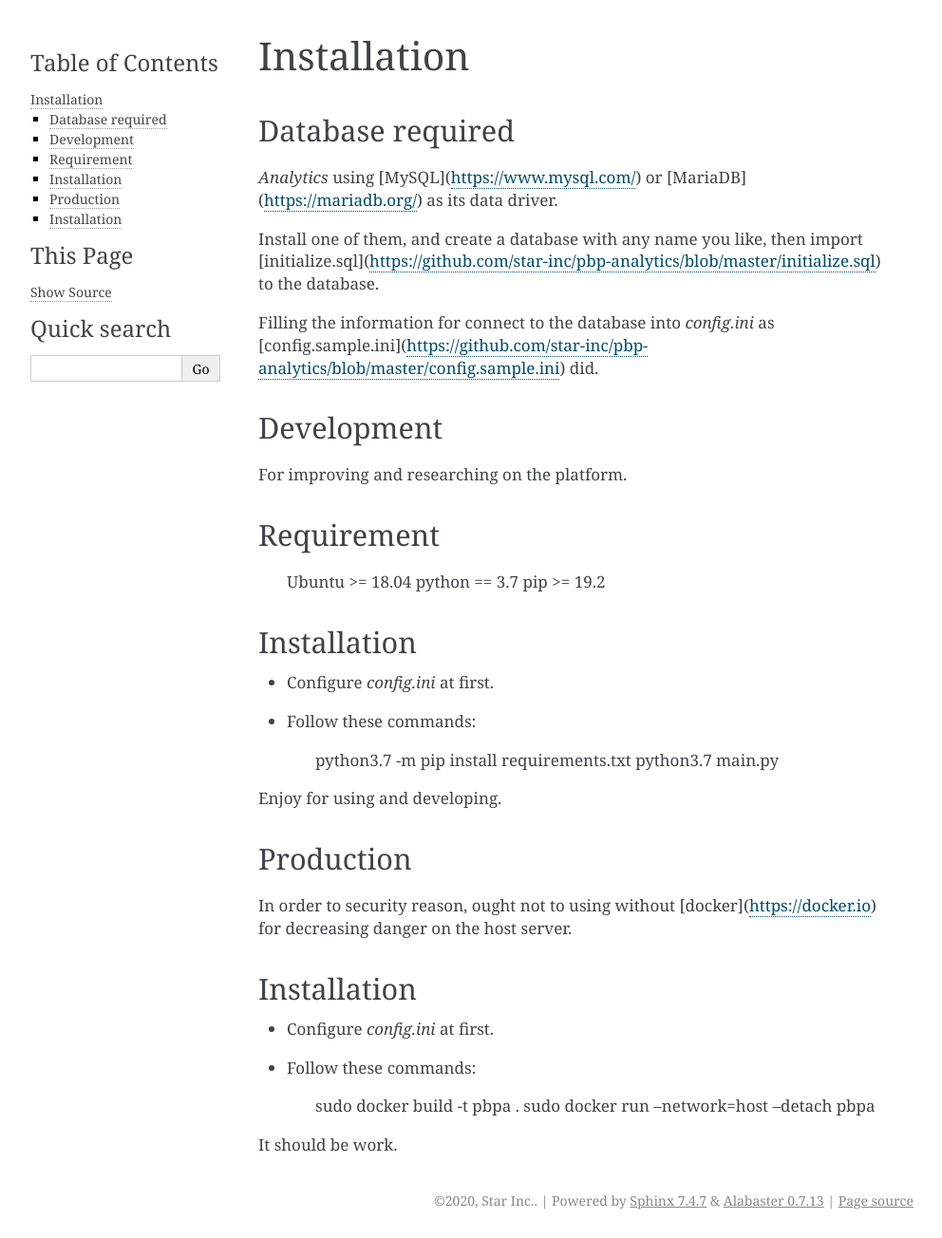
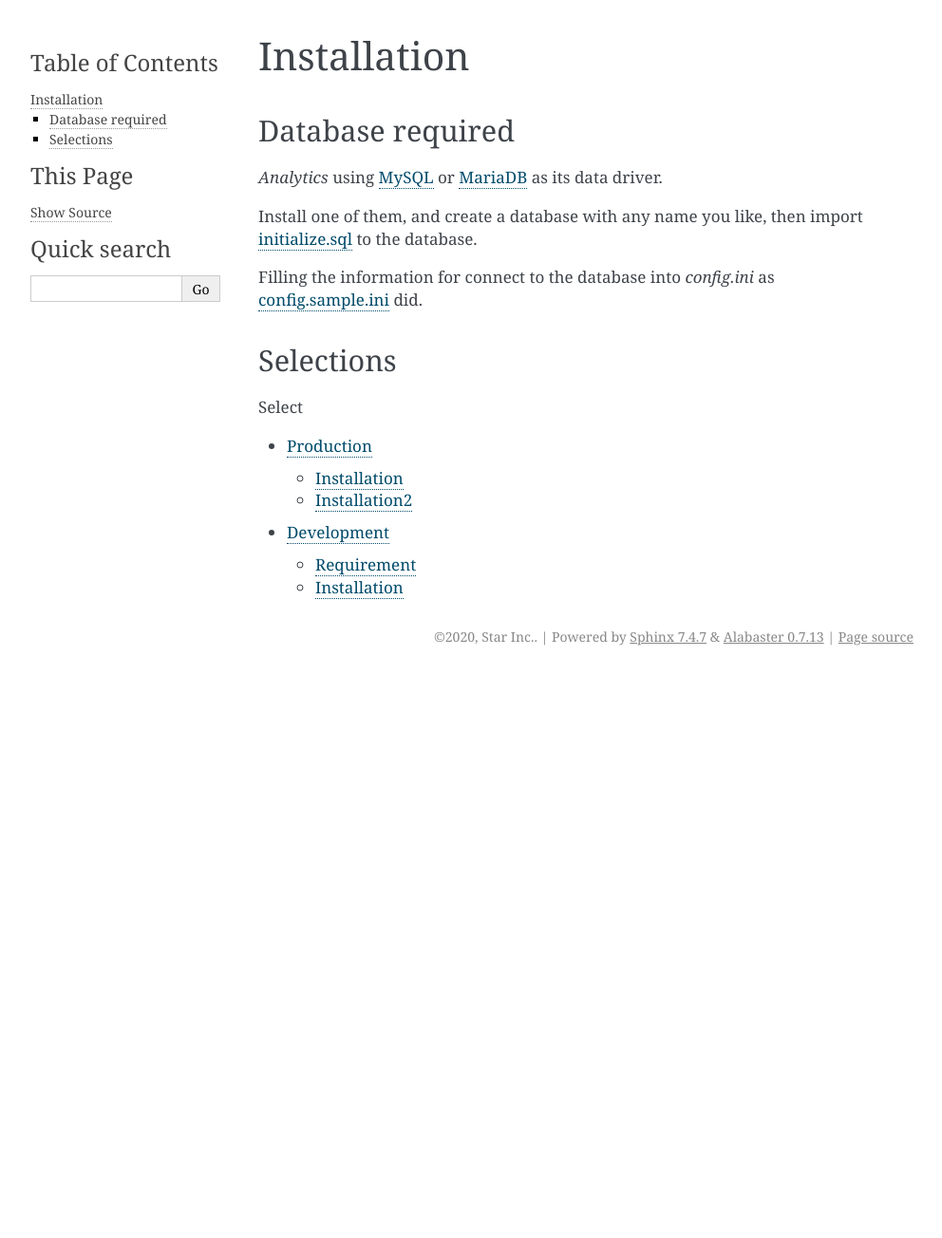
Before and after one commit to meta-star/pbp_analytics, a Sphinx documentation site: the page built from docs/guide/installation/index.rst, in a window 1280 px wide. Shown: the whole page at 95% size, without its empty margins (148-1140 px from the left). Built offline with Sphinx 7.4.7, drawn with Linux system fonts in a browser that asks for light colours; after the commit the page ends 900 px from its top, so only the background shows below that.

Commit message:
Update docs

```diff
--- a/docs/guide/installation/index.rst
+++ b/docs/guide/installation/index.rst
@@ -4,50 +4,23 @@ Installation
 Database required
 -----------------
 
-`Analytics` using [MySQL](https://www.mysql.com/) or [MariaDB](https://mariadb.org/) as its data driver.
+`Analytics` using MySQL_ or MariaDB_ as its data driver.
 
-Install one of them, and create a database with any name you like, then import [initialize.sql](https://github.com/star-inc/pbp-analytics/blob/master/initialize.sql) to the database.
+Install one of them, and create a database with any name you like, then import initialize.sql_ to the database.
 
-Filling the information for connect to the database into `config.ini` as [config.sample.ini](https://github.com/star-inc/pbp-analytics/blob/master/config.sample.ini) did.
+Filling the information for connect to the database into `config.ini` as config.sample.ini_ did.
 
+.. _MySQL: https://www.mysql.com/
+.. _MariaDB: https://mariadb.org/
+.. _initialize.sql: https://github.com/star-inc/pbp-analytics/blob/master/initialize.sql
+.. _config.sample.ini: https://github.com/star-inc/pbp-analytics/blob/master/config.sample.ini
 
-Development
------------
-
-For improving and researching on the platform.
-
-Requirement
------------
-
-    Ubuntu >= 18.04
-    python == 3.7
-    pip >= 19.2
-
-Installation
------------
-
-- Configure `config.ini` at first.
-
-- Follow these commands:
-
-        python3.7 -m pip install requirements.txt
-        python3.7 main.py
-
-Enjoy for using and developing.
-
-Production
+Selections
 ----------
 
-In order to security reason, ought not to using without [docker](https://docker.io) for decreasing danger on the host server.
+.. toctree::
+   :maxdepth: 2
+   :caption: Select
 
-Installation
-------------
-
-- Configure `config.ini` at first.
-
-- Follow these commands:
-
-        sudo docker build -t pbpa .
-        sudo docker run --network=host --detach pbpa
-
-It should be work.
+   production
+   development
```
Also changed, not shown: README.md (+1 -1 lines), docs/guide/installation/development.rst (added, +23 -0 lines), docs/guide/installation/production.rst (added, +30 -0 lines), docs/index.rst (+6 -6 lines).
